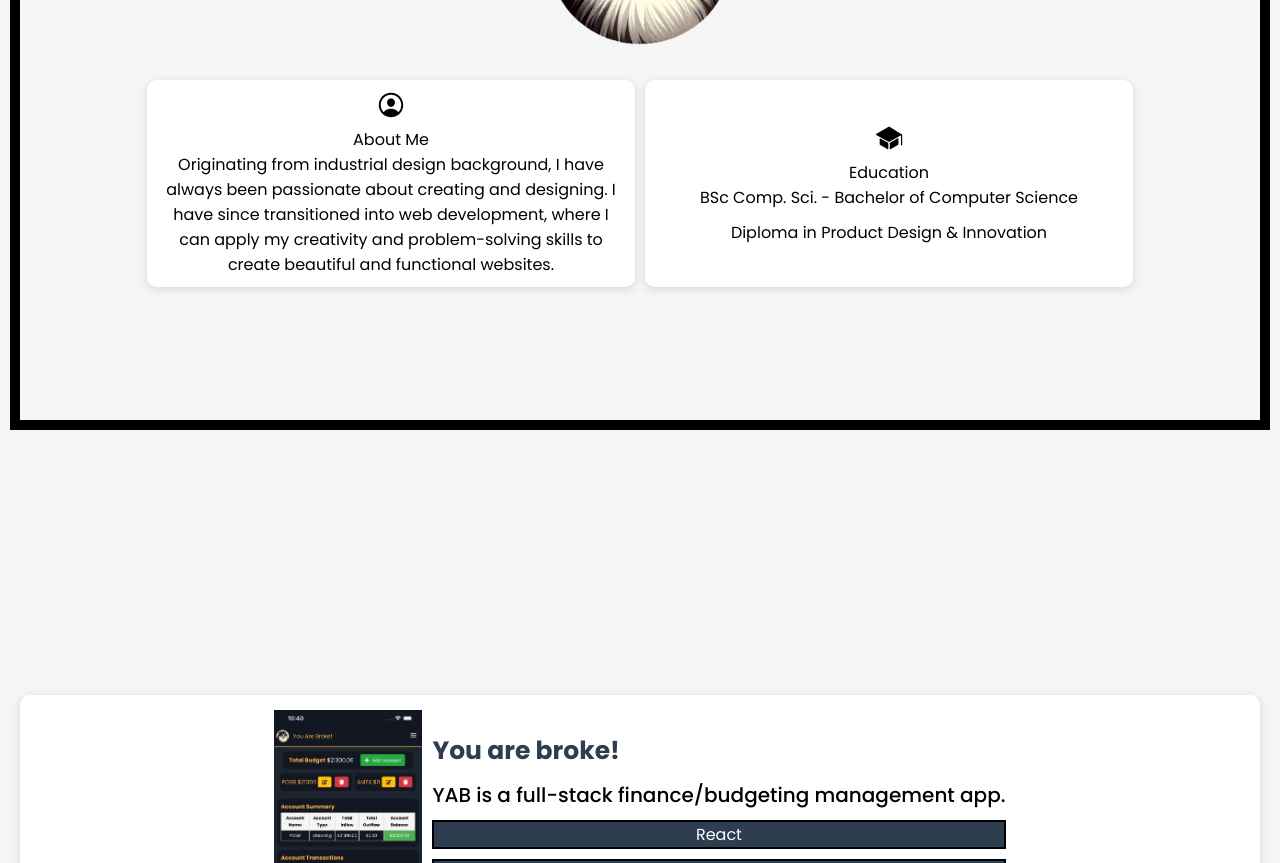
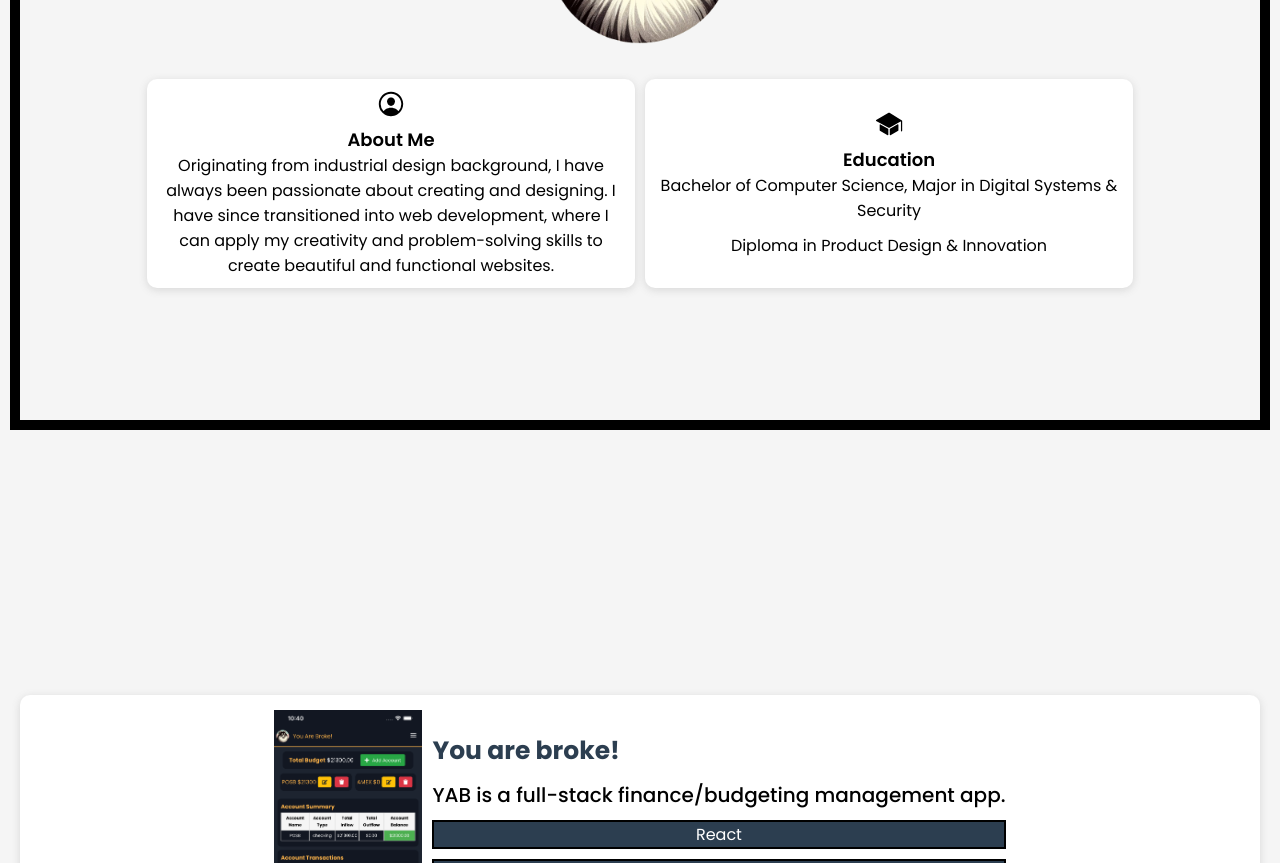
Before and after one commit to TarokoDev/ANSM-Portfolio, a React (Vite) app in the folder frontend/: page / in a window 1280 px wide. Shown: the part 1160-2023 px from the top of the page. Built offline with nearby package versions, Linux system fonts and the light colour scheme.

Commit message:
updated about me aesthethics

```diff
--- a/frontend/src/components/pages/about/About.jsx
+++ b/frontend/src/components/pages/about/About.jsx
@@ -36,7 +36,8 @@ export default function About() {
                         <div className={styles.header}>Education</div>
                         <div className={styles.description}>
                             <div>
-                                BSc Comp. Sci. - Bachelor of Computer Science
+                                Bachelor of Computer Science, Major in Digital
+                                Systems & Security
                             </div>
                             <div>Diploma in Product Design & Innovation</div>
                         </div>
--- a/frontend/src/components/pages/about/About.module.css
+++ b/frontend/src/components/pages/about/About.module.css
@@ -23,6 +23,12 @@
     padding: 10px;
     box-sizing: border-box;
     background-color: whitesmoke;
+
+}
+
+.header {
+    font-size: large;
+    font-weight: 600;
 
 }
 
```
